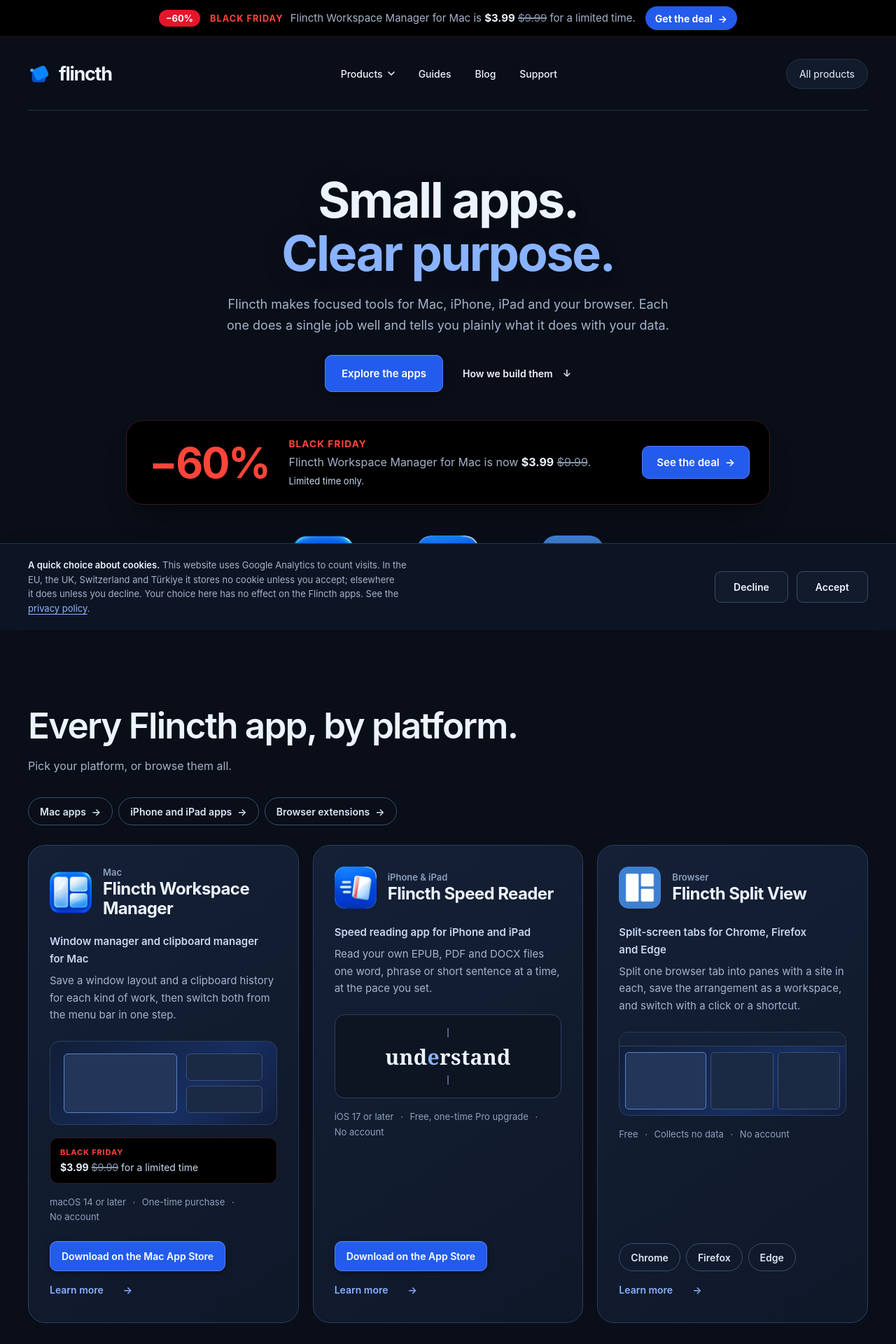
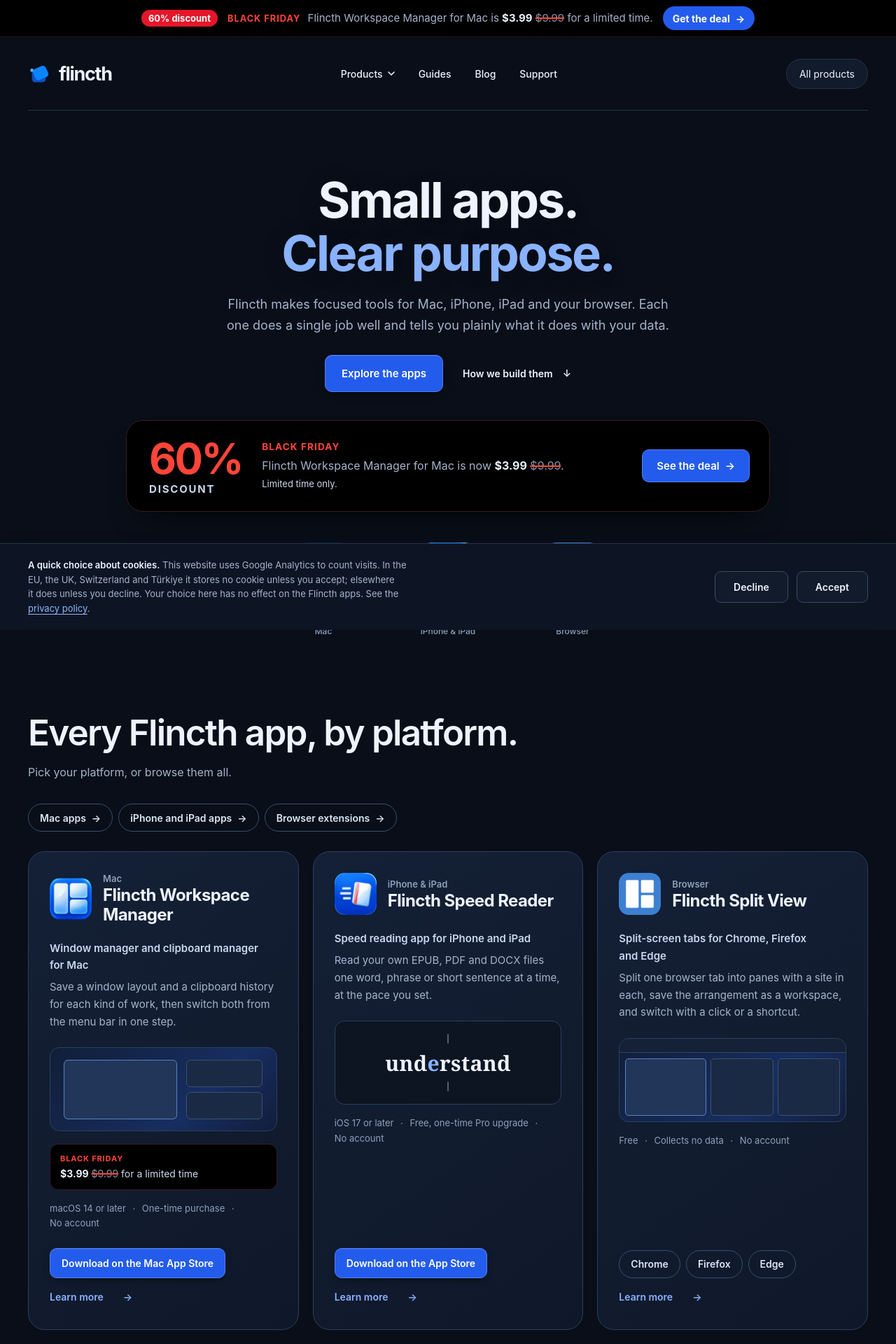
Before and after one commit to safakveziran/flincth-website, a Jekyll site: the page built from index.html, in a window 1280 px wide. Shown: the top 1920 px of the page at 70% size. Built offline with Jekyll 4.4.1, drawn with Linux system fonts in a browser that asks for light colours.

Commit message:
Say "60% discount" and strike usual prices through in red
The discount reads "60% discount" instead of "−60%" on the bar, the
deal card, the price tag, the panel heading, the share image,
pricing.md and llms.txt. Every struck-through usual price now has a
red line over a grey number.

Co-Authored-By: Claude Opus 5.5 <noreply@anthropic.com>
Claude-Session: https://claude.ai/code/session_01CpC11h5A9UWY1cUixwwKyS

```diff
--- a/_includes/sale-promo.html
+++ b/_includes/sale-promo.html
@@ -8,7 +8,7 @@
   {%- assign _t = site.data.i18n[page.lang] %}
   {%- capture _wm_url %}{% include page-url.html ref="workspace-manager" %}{% endcapture %}
       <a class="sale-promo" href="{{ _wm_url }}#deal" data-sale-starts="{{ sale.starts }}" data-sale-ends="{{ sale.ends }}">
-        <span class="sale-promo-off">{% include sale-text.html text=_t.sale.discount %}</span>
+        <span class="sale-promo-off">{% include sale-text.html text=_t.sale.discount_big %}</span>
         <span class="sale-promo-copy"><b>{{ sale.name }}</b><span>{% include sale-text.html text=_t.sale.promo %}</span><small><span data-sale-countdown data-tomorrow="{{ _t.sale.ends_tomorrow | escape }}" data-last="{{ _t.sale.last_day_left | escape }}">{{ _t.sale.limited }}</span></small></span>
         <span class="sale-promo-cta">{{ _t.sale.promo_cta }} <span aria-hidden="true">→</span></span>
       </a>
--- a/dark.css
+++ b/dark.css
@@ -292,7 +292,7 @@ footer > a:hover { color: #8db6ff; }
 .sale-pill { background: #e5162a; color: #fff; }
 .sale-bar b, .sale-promo-copy b, .product-card-sale b { color: #ff453a; }
 .sale-promo-off { color: #ff453a; }
-.sale-bar s, .product-card-sale s, .deal-price s, .sale-promo s, .value-was { color: #8695ad; }
+.sale-bar s, .product-card-sale s, .deal-price s, .sale-promo s, .value-was { color: #8695ad; text-decoration-color: #ff453a; }
 .sale-bar strong, .product-card-sale strong, .sale-promo strong { color: var(--ink); }
 .sale-countdown { color: var(--muted); }
 .sale-bar a { background: var(--action); color: #fff; }
--- a/llms.txt
+++ b/llms.txt
@@ -36,7 +36,7 @@ layout: null
   subscription, in-app purchase or trial.
 {%- include sale-state.html %}
 {%- if sale_on %}
-- {{ sale.name }}: US{% include usd.html amount=sale.price %} ({{ sale_off_percent }}% off) for a limited time; then US{% include usd.html amount=site.data.mac.price %} again.
+- {{ sale.name }}: US{% include usd.html amount=sale.price %} ({{ sale_off_percent }}% discount) for a limited time; then US{% include usd.html amount=site.data.mac.price %} again.
 {%- endif %}
 - Privacy: no account, no analytics and no server of its own. Setups and
   clipboard history are stored locally and never leave the user's Mac. The
--- a/pricing.md.txt
+++ b/pricing.md.txt
@@ -19,7 +19,7 @@ Apple sets the local price in other storefronts.
 - Price: {% include usd.html amount=site.data.mac.price %}, one-time purchase on the Mac App Store
 {%- include sale-state.html %}
 {%- if sale_on %}
-- {{ sale.name }} price: {% include usd.html amount=sale.price %} ({{ sale_off_percent }}% off) for a limited time; the price then returns to {% include usd.html amount=site.data.mac.price %}
+- {{ sale.name }} price: {% include usd.html amount=sale.price %} ({{ sale_off_percent }}% discount) for a limited time; the price then returns to {% include usd.html amount=site.data.mac.price %}
 {%- endif %}
 - Includes: every feature and every update
 - In-app purchases: none
--- a/styles.css
+++ b/styles.css
@@ -453,7 +453,8 @@ h1>span{display:block}
 .sale-bar p{margin:0;font-size:15px;line-height:1.45}
 .sale-bar b,.sale-promo-copy b,.product-card-sale b{font-weight:750;letter-spacing:.08em;text-transform:uppercase;font-size:.85em;margin-right:6px}
 .sale-bar strong,.product-card-sale strong,.sale-promo strong{font-weight:700}
-.sale-bar s,.product-card-sale s,.deal-price s,.sale-promo s,.value-was{text-decoration-thickness:1.5px}
+.sale-bar s,.product-card-sale s,.deal-price s,.sale-promo s,.value-was{text-decoration-thickness:2px}
+.deal-price s{text-decoration-thickness:3px}
 .sale-bar-short{display:none}
 .nowrap{white-space:nowrap}
 .sale-cta-short{display:none}
@@ -472,7 +473,8 @@ h1>span{display:block}
 .deal-ends{font-size:14px;font-weight:600}
 .sale-promo{display:grid;grid-template-columns:auto 1fr auto;grid-template-areas:"off copy cta";align-items:center;gap:28px;max-width:920px;margin:40px auto 0;padding:24px 28px 24px 32px;border:1px solid;border-radius:24px;text-align:left;transition:transform .2s,border-color .2s}
 .sale-promo:hover{transform:translateY(-3px)}
-.sale-promo-off{grid-area:off;font-size:60px;font-weight:750;letter-spacing:-.04em;line-height:1}
+.sale-promo-off{grid-area:off;display:grid;justify-items:start;font-size:60px;font-weight:750;letter-spacing:-.04em;line-height:1}
+.sale-promo-off small{font-size:15px;font-weight:700;letter-spacing:.12em;text-transform:uppercase;margin-top:6px}
 .sale-promo-copy{grid-area:copy;display:grid;gap:5px;font-size:16px;line-height:1.45}
 .sale-promo-copy small{font-size:13px}
 .sale-promo-cta{grid-area:cta;display:inline-flex;align-items:center;justify-content:center;gap:8px;padding:13px 20px;border-radius:10px;font-size:15px;font-weight:600;white-space:nowrap}
@@ -510,7 +512,8 @@ h1>span{display:block}
   .deal-actions .button{flex:1 1 100%;justify-content:center}
   .deal-ends{flex:1 1 100%;text-align:center}
   .sale-promo{grid-template-columns:auto 1fr;grid-template-areas:"off off" "copy copy" "cta cta";gap:12px;margin-top:32px;padding:22px 20px 20px;border-radius:22px}
-  .sale-promo-off{font-size:48px}
+  .sale-promo-off{display:flex;align-items:baseline;gap:10px;font-size:48px}
+  .sale-promo-off small{margin-top:0}
   .sale-promo-copy{font-size:15px}
   .sale-promo-cta{margin-top:6px}
 }
```
Also changed, not shown: DESIGN.md (+4 -3 lines), _data/i18n/en.yml (+5 -3 lines), assets/black-friday-tag.svg, assets/og-black-friday.png.
